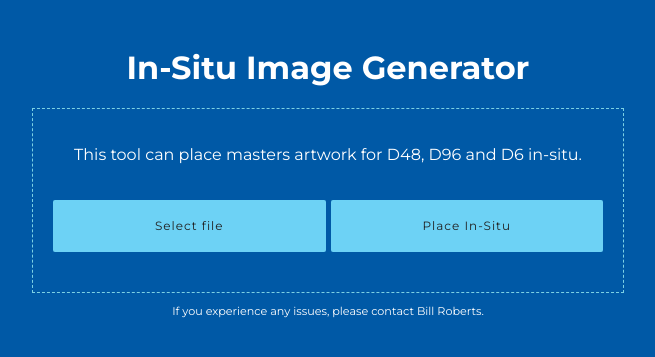
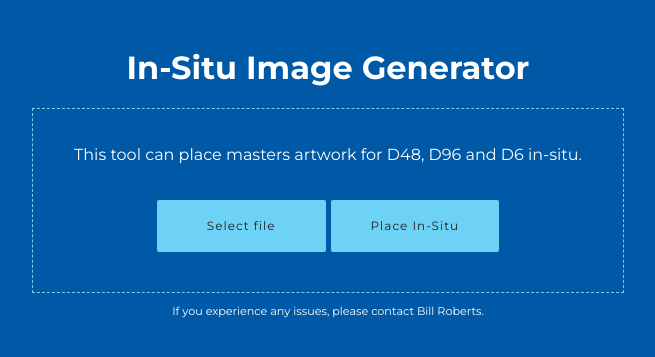
Before and after one commit to ohitsbill/situ-images, a Flask app: page / in a window 1280 px wide. Shown: the part 182-539 px from the top of the page, without its empty margins (312-967 px from the left). Run offline with Flask 2, Linux system fonts and the light colour scheme.

Commit message:
Stop buttons becoming too large

```diff
--- a/static/css/styles.css
+++ b/static/css/styles.css
@@ -31,6 +31,8 @@
 .image-uploader {
   border: 1px dashed #7cd1e4;
   padding: 20px;
+  display:grid;
+  justify-items:center;
 }
 
 .image-uploader select {
```
